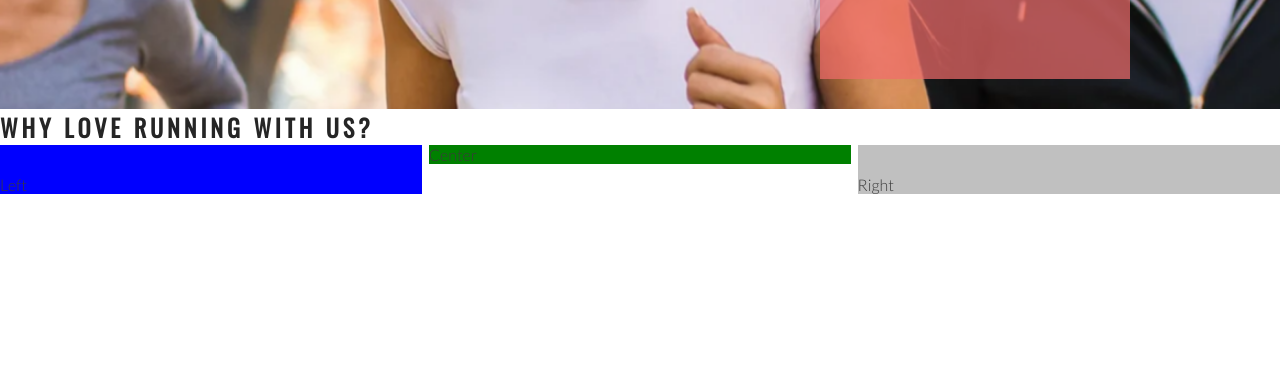
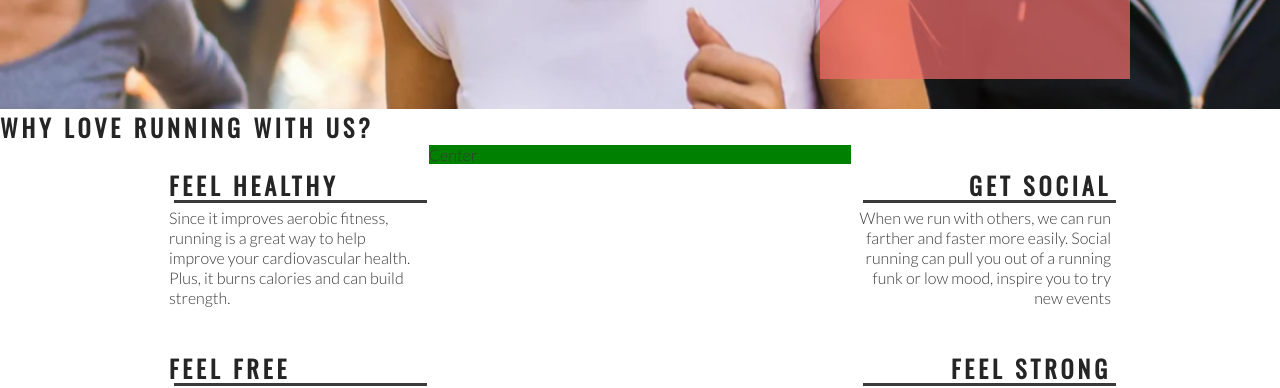
Before and after one commit to edwardgurney/love-running, a plain HTML site: page index.html in a window 1280 px wide. Shown: the part 566-954 px from the top of the page. Drawn offline with nearby package versions, Linux system fonts and the light colour scheme.

Commit message:
add right about section content and style

```diff
--- a/assets/css/style.css
+++ b/assets/css/style.css
@@ -122,14 +122,13 @@ h1, h2 {
     padding-top: 30px;
     width: 33%;
     float: left;
-    background-color: blue;
+
 }
 
 #right-about {
     padding-top: 30px;
     width: 33%;
     float: right;
-    background-color: silver;
 }
 
 #center-about {
@@ -137,3 +136,33 @@ h1, h2 {
     margin: 0 auto;
     background-color: green;
 }
+
+hr {
+    border-top: solid #3a3a3a;
+    width: 100%;
+    margin: 5px;
+}
+
+.left-about-heading {
+    width: 60%;
+    float: right;
+    line-height: 20px;
+    clear: both;
+    margin-bottom: 50px;
+}
+
+.right-about-heading {
+    width: 60%;
+    float: left;
+    line-height: 20px;
+    clear: both;
+    margin-bottom: 50px;
+}
+
+.right-about-heading h2 {
+    text-align: right;
+}
+
+.right-about-heading p {
+    text-align: right;
+}
--- a/index.html
+++ b/index.html
@@ -37,8 +37,32 @@
     </section>
     <section id="club-ethos">
         <h1>Why Love Running With Us?</h1>
-        <div id="left-about">Left</div>
-        <div id="right-about">Right</div>
+        <div id="left-about">
+            <div class="left-about-heading">
+                <h2>Feel Healthy</h2>
+                <hr>
+                <p>Since it improves aerobic fitness, running is a great way to help improve your cardiovascular health. Plus, it burns calories and can build strength.</p>
+            </div>
+        <div class="left-about-heading">
+            <h2>Feel Free</h2>
+            <hr>
+            <p>Physical exercise, running included, is known to release endorphins in the brain. Endorphins make you more energetic, more awake and, yes, happier.</p>
+        </div>
+        </div>
+        <div id="right-about">
+            <div class="right-about-heading">
+            <h2>Get Social</h2>
+            <hr>
+            <p>When we run with others, we can run farther and faster more easily. Social running can pull you out
+                of a running funk or low mood, inspire you to try new events</p>
+        </div>
+        <div class="right-about-heading">
+            <h2>Feel Strong</h2>
+            <hr>
+            <p>Running strengthens your heart by pumping blood more effectively through your body.</p>
+        </div>
+
+        </div>
         <div id="center-about">Center</div>
     </section>
     <section>
```
